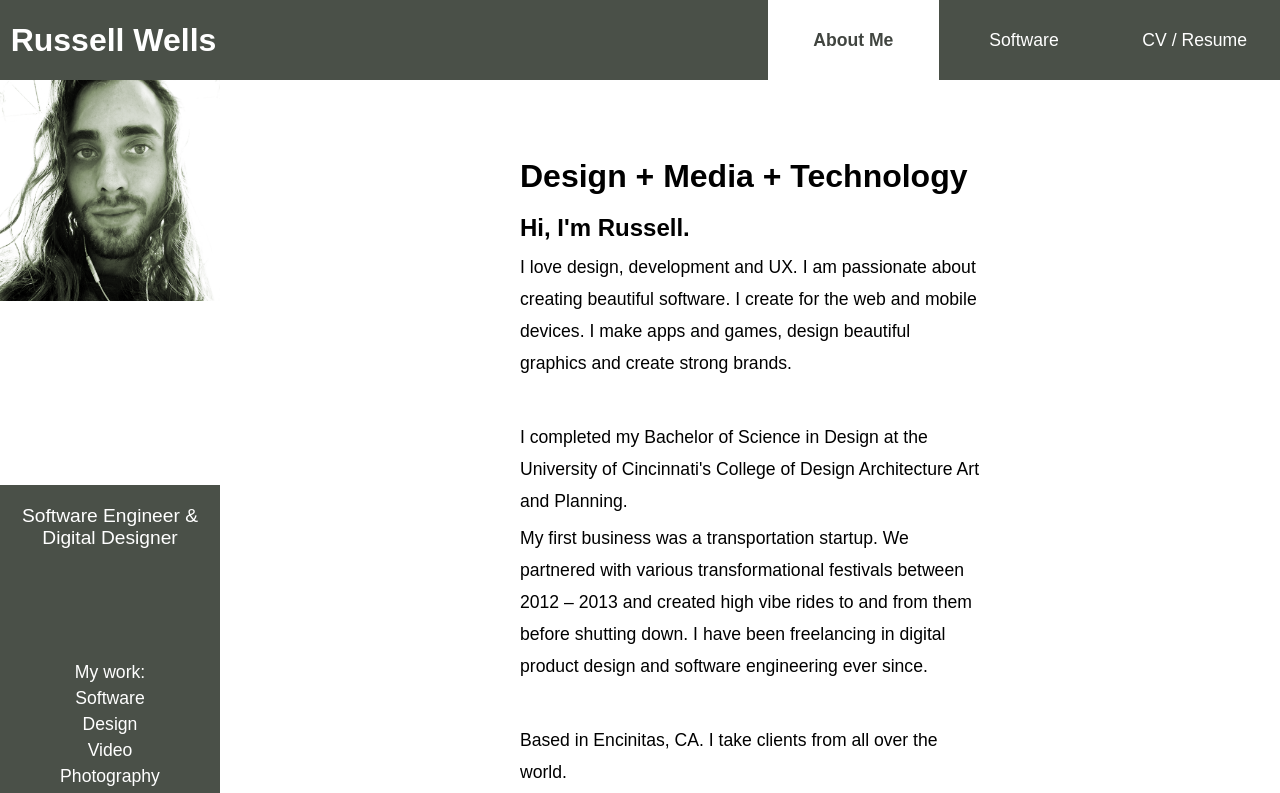
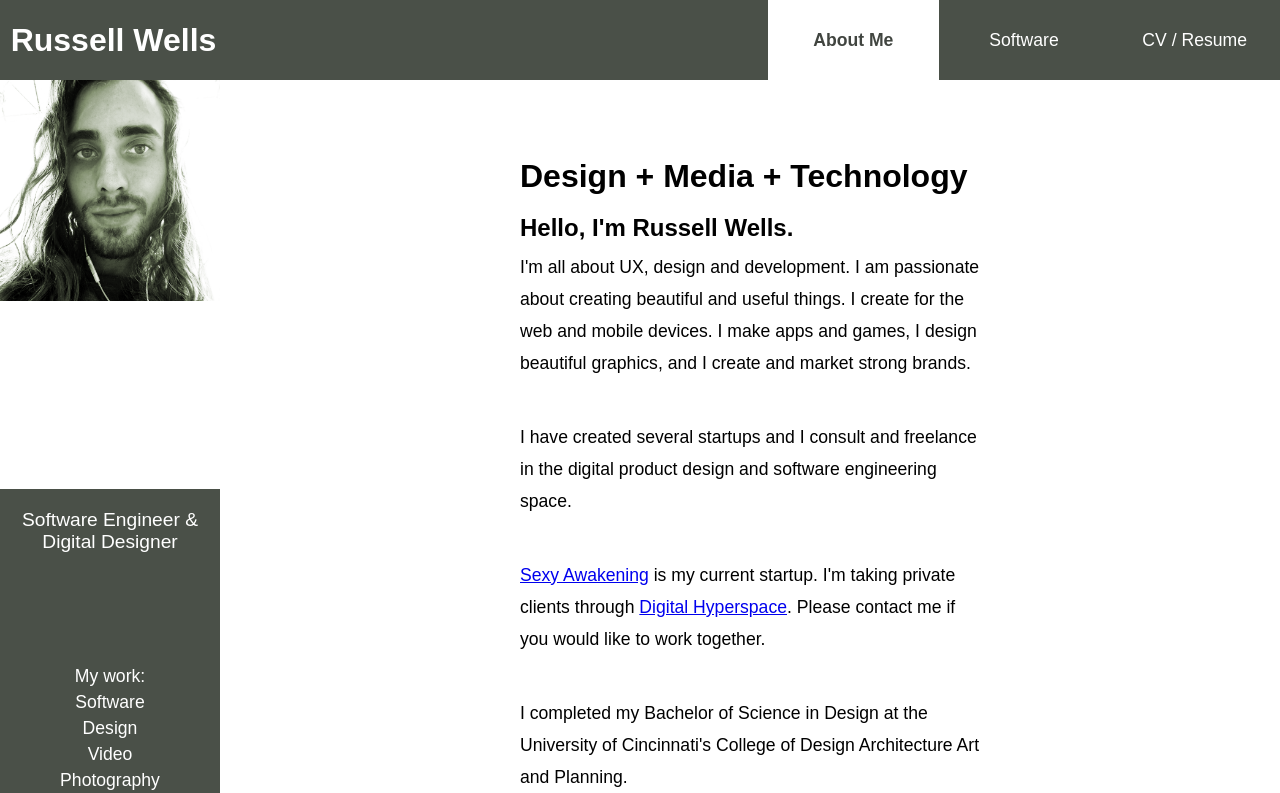
Before and after one commit to russjwells/russellwellsonline, a React (Create React App) app: page / in a window 1280 px wide. Shown: the top 793 px of the page. Built offline with nearby package versions, Linux system fonts and the light colour scheme.

Commit message:
updates feb

```diff
--- a/src/About.js
+++ b/src/About.js
@@ -7,24 +7,33 @@ class About extends Component {
         <div className="About">
           <div className="AboutSpacer">
             <h1>Design + Media + Technology</h1>
-            <h2>Hi, I'm Russell.</h2>
-              <p>I love design, development and UX. I am passionate about creating beautiful software. I create for the web and mobile devices. I make apps and games, design beautiful graphics and create strong brands.</p>
+            <h2>Hello, I'm Russell Wells.</h2>
+              <p>I'm all about UX, design and development. I am passionate about creating beautiful and useful things. I create for the web and mobile devices. I make apps and games, I design beautiful graphics, and I create and market strong brands.</p>
               <p>&nbsp;</p>
+              <p>I have created several startups and I consult and freelance in the digital product design and software engineering space.
+              </p>
+              <p>&nbsp;</p>
+
+              <p>
+                <div className="currentLinks">
+                <a href="https://www.sexyawakening.com">Sexy Awakening</a> is my current startup. I'm taking private clients through <a href="http://www.digitalhyperspace.com">Digital Hyperspace</a>. Please contact me if you would like to work together.
+                </div>
+              </p>
+              <p>&nbsp;</p>
+
               <p>
                I completed my Bachelor of Science in Design at the University of Cincinnati's College of Design Architecture Art and Planning.
               </p>
-              <p>My first business was a transportation startup. We partnered with various transformational festivals between 2012 – 2013 and created high vibe rides to and from them before shutting down. I have been freelancing in digital product design and software engineering ever since.
-              </p>
               <p>&nbsp;</p>
-                <p>Based in Encinitas, CA. I take clients from all over the world.</p>
-              <p>
-              <p>
-              </p>
+                <p>I am currently based in Encinitas, CA, and I serve clients from all over the world by creating exceptional products and experiences.
+                </p>
+
+
 
             <p>&nbsp;</p>
-            <div className="currentLinks">I am creating <a href="https://www.sexyawakening.com">Sexy Awakening</a> and working with private clients through <a href="http://www.digitalhyperspace.com">Digital Hyperspace</a>. Please contact me if you would like to work together.</div>
-            </p>
-            <p>&nbsp;</p>
+
+
+
 
             {/*
             <p>I attended high school in Mason, Ohio where I developed an interest in design and technology. I studied Visual Basic, C, C++, Java, a few game engines and began to create digital art and music. In my senior year I wrote HTML, CSS, PHP and mySQL for the school website daily.</p>
--- a/src/Resume.js
+++ b/src/Resume.js
@@ -5,7 +5,8 @@ class Resume extends Component {
     return(
       <div className="Resume">
         <div className="resumeSpacer">
-          <p><a href="https://www.dropbox.com/s/5n251tbs1h0klfa/rw_cv_2019w_1P_v2.pdf?dl=0">.pdf download</a></p>
+          <p><b>Software Engineering</b></p>
+          <p><a href="https://www.dropbox.com/s/5n251tbs1h0klfa/rw_cv_2019w_1P_v2.pdf?dl=0">download the .pdf</a></p>
           {/*
           <h1>Experience</h1>
           <h2>Digital Hyperspace</h2> <p>2016 – Present</p>
```
